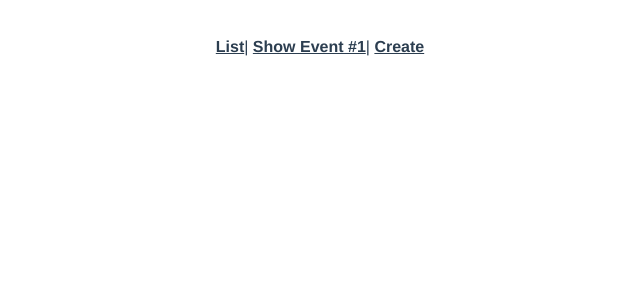
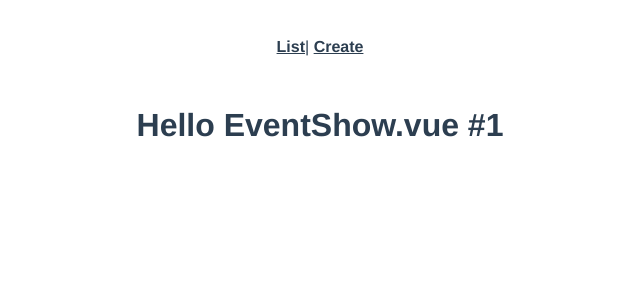
Before and after one commit to gustsu/vuemastery-course2, a Vue app: page /event/1 in a window 1280 px wide. Shown: the top 300 px of the page, without its empty margins (320-960 px from the left). Built offline with nearby package versions, Linux system fonts and the light colour scheme.

Commit message:
finished lesson 5

```diff
--- a/src/App.vue
+++ b/src/App.vue
@@ -2,10 +2,9 @@
   <div id="app">
     <div id="nav">
       <router-link :to="{ name: 'event-list' }">List</router-link>|
-      <router-link :to="{ name: 'event-show' }">Show Event #1</router-link>|
       <router-link :to="{ name: 'event-create' }">Create</router-link>
     </div>
-    <router-view />
+    <router-view/>
   </div>
 </template>
 
--- a/src/router.js
+++ b/src/router.js
@@ -16,9 +16,10 @@
       component: EventList
     },
     {
-      path: '/event',
+      path: '/event/:id',
       name: 'event-show',
-      component: EventShow
+      component: EventShow,
+      props: true
     },
     {
       path: '/event/create',
--- a/src/views/EventList.vue
+++ b/src/views/EventList.vue
@@ -1,3 +1,6 @@
 <template>
-  <h1>Hello EventList.vue</h1>
+  <div>
+    <h1>Hello EventList.vue</h1>
+    <router-link :to="{ name: 'event-show', params: {id: '1'} }">Show Event #1</router-link>
+  </div>
 </template>
--- a/src/views/EventShow.vue
+++ b/src/views/EventShow.vue
@@ -1,3 +1,9 @@
 <template>
-  <h1>Hello EventShow.vue</h1>
+  <h1>Hello EventShow.vue #{{ id }}</h1>
 </template>
+
+<script>
+export default {
+  props: ['id']
+}
+</script>
```
